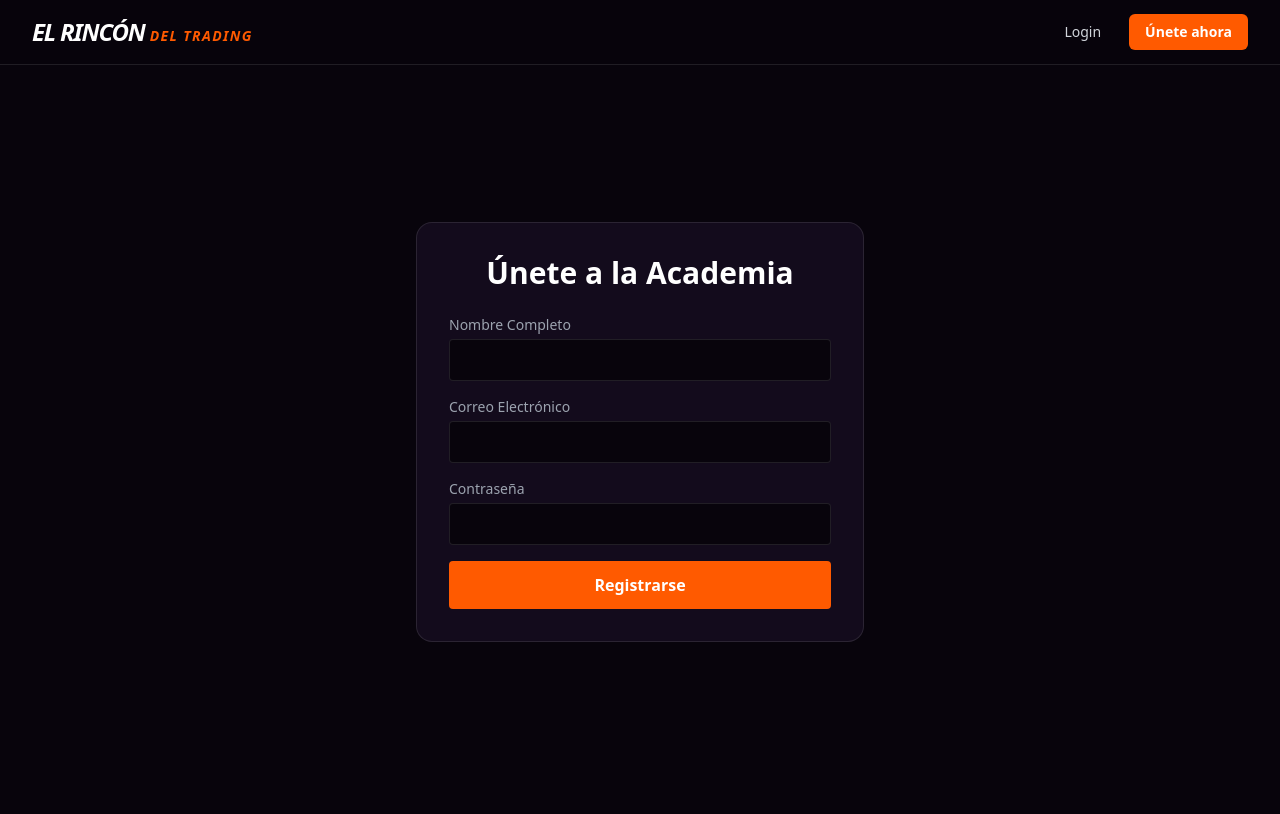
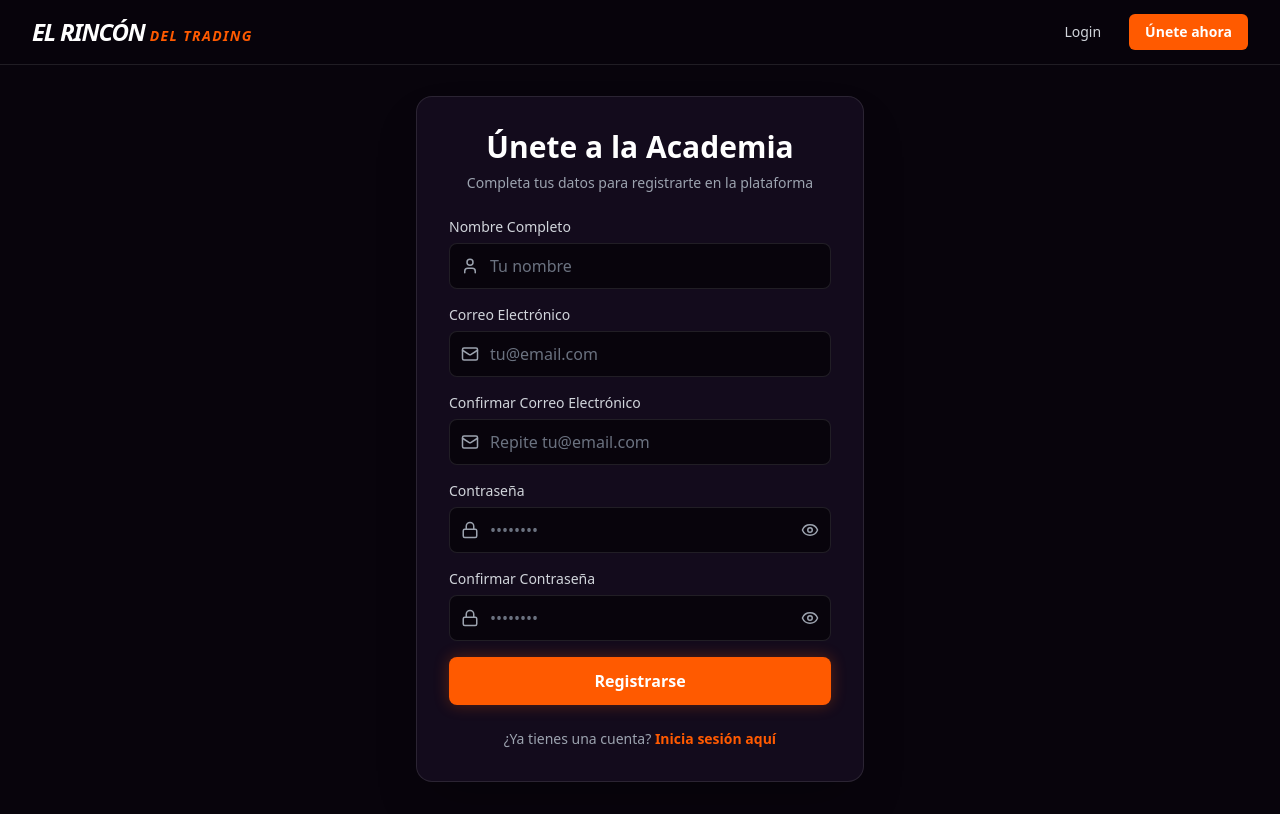
Before and after one commit to Mpebay/RDT, a React (Vite) app in the folder frontend/: page /register in a window 1280 px wide. Built offline with nearby package versions, Linux system fonts and the light colour scheme; no server answers.

Commit message:
validacion de datos Register

```diff
--- a/frontend/src/pages/Register.jsx
+++ b/frontend/src/pages/Register.jsx
@@ -1,50 +1,206 @@
 import React, { useState } from 'react';
-import axios from 'axios';
-import { useNavigate } from 'react-router-dom';
+import { useNavigate, Link } from 'react-router-dom';
+import { User, Mail, Lock, Eye, EyeOff } from 'lucide-react';
 import api from '../api/axios'; // Importa la instancia de Axios con interceptores
 
 export default function Register() {
-  const [formData, setFormData] = useState({ name: '', email: '', password: '' });
+  const [formData, setFormData] = useState({
+    name: '',
+    email: '',
+    confirmEmail: '',
+    password: '',
+    confirmPassword: ''
+  });
+
+  const [showPassword, setShowPassword] = useState(false);
+  const [showConfirmPassword, setShowConfirmPassword] = useState(false);
   const [message, setMessage] = useState('');
+  const [isError, setIsError] = useState(false);
+  const [loading, setLoading] = useState(false);
   const navigate = useNavigate();
 
   const handleSubmit = async (e) => {
     e.preventDefault();
+    setMessage('');
+    setIsError(false);
+
+    // Validar que los correos coincidan
+    if (formData.email !== formData.confirmEmail) {
+      setIsError(true);
+      setMessage('Los correos electrónicos no coinciden.');
+      return;
+    }
+
+    // Validar que las contraseñas coincidan
+    if (formData.password !== formData.confirmPassword) {
+      setIsError(true);
+      setMessage('Las contraseñas no coinciden.');
+      return;
+    }
+
+    setLoading(true);
+
     try {
-      const res = await api.post(`${import.meta.env.VITE_API_URL}/auth/register`, formData);
+      // Enviamos solo los datos que el backend necesita (sin los campos de confirmación)
+      const payload = {
+        name: formData.name,
+        email: formData.email,
+        password: formData.password
+      };
+
+      const res = await api.post('/auth/register', payload);
+
       localStorage.setItem('userInfo', JSON.stringify(res.data));
+      setIsError(false);
       setMessage('¡Registro exitoso! Un administrador revisará tu solicitud para darte acceso.');
+
       setTimeout(() => navigate('/'), 3000);
     } catch (error) {
+      setIsError(true);
       setMessage(error.response?.data?.message || 'Error al registrarse');
+    } finally {
+      setLoading(false);
     }
   };
 
   return (
-    <div className="flex justify-center items-center h-[calc(100vh-64px)]">
-      <div className="bg-darkCard p-8 rounded-2xl border border-white/10 w-full max-w-md">
-        <h2 className="text-3xl font-bold mb-6 text-center">Únete a la Academia</h2>
-        {message && <div className="bg-brandOrange/20 border border-brandOrange text-brandOrange p-3 rounded mb-4 text-sm">{message}</div>}
+    <div className="flex justify-center items-center min-h-[calc(100vh-64px)] py-8 px-4">
+      <div className="bg-darkCard p-8 rounded-2xl border border-white/10 w-full max-w-md shadow-2xl">
+        <h2 className="text-3xl font-bold mb-2 text-center">Únete a la Academia</h2>
+        <p className="text-gray-400 text-sm text-center mb-6">
+          Completa tus datos para registrarte en la plataforma
+        </p>
+
+        {message && (
+          <div className={`p-3 rounded-lg mb-6 text-sm text-center border ${
+            isError
+              ? 'bg-red-500/10 border-red-500/50 text-red-400'
+              : 'bg-brandOrange/20 border-brandOrange text-brandOrange'
+          }`}>
+            {message}
+          </div>
+        )}
+
         <form onSubmit={handleSubmit} className="space-y-4">
+          {/* Nombre Completo */}
           <div>
-            <label className="block text-sm text-gray-400 mb-1">Nombre Completo</label>
-            <input type="text" required className="w-full bg-darkBg border border-white/10 rounded px-4 py-2 text-white focus:outline-none focus:border-brandOrange"
-              onChange={(e) => setFormData({...formData, name: e.target.value})} />
+            <label className="block text-sm text-gray-300 mb-1.5 font-medium">Nombre Completo</label>
+            <div className="relative">
+              <div className="absolute inset-y-0 left-0 pl-3 flex items-center pointer-events-none text-gray-400">
+                <User size={18} />
+              </div>
+              <input
+                type="text"
+                required
+                placeholder="Tu nombre"
+                value={formData.name}
+                className="w-full bg-darkBg border border-white/10 rounded-lg pl-10 pr-4 py-2.5 text-white placeholder-gray-500 focus:outline-none focus:border-brandOrange transition-colors"
+                onChange={(e) => setFormData({...formData, name: e.target.value})}
+              />
+            </div>
           </div>
+
+          {/* Correo Electrónico */}
           <div>
-            <label className="block text-sm text-gray-400 mb-1">Correo Electrónico</label>
-            <input type="email" required className="w-full bg-darkBg border border-white/10 rounded px-4 py-2 text-white focus:outline-none focus:border-brandOrange"
-              onChange={(e) => setFormData({...formData, email: e.target.value})} />
+            <label className="block text-sm text-gray-300 mb-1.5 font-medium">Correo Electrónico</label>
+            <div className="relative">
+              <div className="absolute inset-y-0 left-0 pl-3 flex items-center pointer-events-none text-gray-400">
+                <Mail size={18} />
+              </div>
+              <input
+                type="email"
+                required
+                placeholder="tu@email.com"
+                value={formData.email}
+                className="w-full bg-darkBg border border-white/10 rounded-lg pl-10 pr-4 py-2.5 text-white placeholder-gray-500 focus:outline-none focus:border-brandOrange transition-colors"
+                onChange={(e) => setFormData({...formData, email: e.target.value})}
+              />
+            </div>
           </div>
+
+          {/* Confirmar Correo Electrónico */}
           <div>
-            <label className="block text-sm text-gray-400 mb-1">Contraseña</label>
-            <input type="password" required className="w-full bg-darkBg border border-white/10 rounded px-4 py-2 text-white focus:outline-none focus:border-brandOrange"
-              onChange={(e) => setFormData({...formData, password: e.target.value})} />
+            <label className="block text-sm text-gray-300 mb-1.5 font-medium">Confirmar Correo Electrónico</label>
+            <div className="relative">
+              <div className="absolute inset-y-0 left-0 pl-3 flex items-center pointer-events-none text-gray-400">
+                <Mail size={18} />
+              </div>
+              <input
+                type="email"
+                required
+                placeholder="Repite tu@email.com"
+                value={formData.confirmEmail}
+                className="w-full bg-darkBg border border-white/10 rounded-lg pl-10 pr-4 py-2.5 text-white placeholder-gray-500 focus:outline-none focus:border-brandOrange transition-colors"
+                onChange={(e) => setFormData({...formData, confirmEmail: e.target.value})}
+              />
+            </div>
           </div>
-          <button type="submit" className="w-full bg-brandOrange hover:bg-brandOrangeHover text-white font-bold py-3 rounded transition-colors mt-4">
-            Registrarse
+
+          {/* Contraseña */}
+          <div>
+            <label className="block text-sm text-gray-300 mb-1.5 font-medium">Contraseña</label>
+            <div className="relative">
+              <div className="absolute inset-y-0 left-0 pl-3 flex items-center pointer-events-none text-gray-400">
+                <Lock size={18} />
+              </div>
+              <input
+                type={showPassword ? 'text' : 'password'}
+                required
+                placeholder="••••••••"
+                value={formData.password}
+                className="w-full bg-darkBg border border-white/10 rounded-lg pl-10 pr-10 py-2.5 text-white placeholder-gray-500 focus:outline-none focus:border-brandOrange transition-colors"
+                onChange={(e) => setFormData({...formData, password: e.target.value})}
+              />
+              <button
+                type="button"
+                onClick={() => setShowPassword(!showPassword)}
+                className="absolute inset-y-0 right-0 pr-3 flex items-center text-gray-400 hover:text-white transition-colors focus:outline-none"
+              >
+                {showPassword ? <EyeOff size={18} /> : <Eye size={18} />}
+              </button>
+            </div>
+          </div>
+
+          {/* Confirmar Contraseña */}
+          <div>
+            <label className="block text-sm text-gray-300 mb-1.5 font-medium">Confirmar Contraseña</label>
+            <div className="relative">
+              <div className="absolute inset-y-0 left-0 pl-3 flex items-center pointer-events-none text-gray-400">
+                <Lock size={18} />
+              </div>
+              <input
+                type={showConfirmPassword ? 'text' : 'password'}
+                required
+                placeholder="••••••••"
+                value={formData.confirmPassword}
+                className="w-full bg-darkBg border border-white/10 rounded-lg pl-10 pr-10 py-2.5 text-white placeholder-gray-500 focus:outline-none focus:border-brandOrange transition-colors"
+                onChange={(e) => setFormData({...formData, confirmPassword: e.target.value})}
+              />
+              <button
+                type="button"
+                onClick={() => setShowConfirmPassword(!showConfirmPassword)}
+                className="absolute inset-y-0 right-0 pr-3 flex items-center text-gray-400 hover:text-white transition-colors focus:outline-none"
+              >
+                {showConfirmPassword ? <EyeOff size={18} /> : <Eye size={18} />}
+              </button>
+            </div>
+          </div>
+
+          <button
+            type="submit"
+            disabled={loading}
+            className="w-full bg-brandOrange hover:bg-brandOrangeHover text-white font-bold py-3 rounded-lg transition-colors duration-200 mt-4 shadow-[0_0_15px_rgba(255,90,0,0.3)] disabled:opacity-50"
+          >
+            {loading ? 'Registrando...' : 'Registrarse'}
           </button>
         </form>
+
+        <p className="text-center text-sm text-gray-400 mt-6">
+          ¿Ya tienes una cuenta?{' '}
+          <Link to="/login" className="text-brandOrange hover:underline font-semibold">
+            Inicia sesión aquí
+          </Link>
+        </p>
       </div>
     </div>
   );
```
